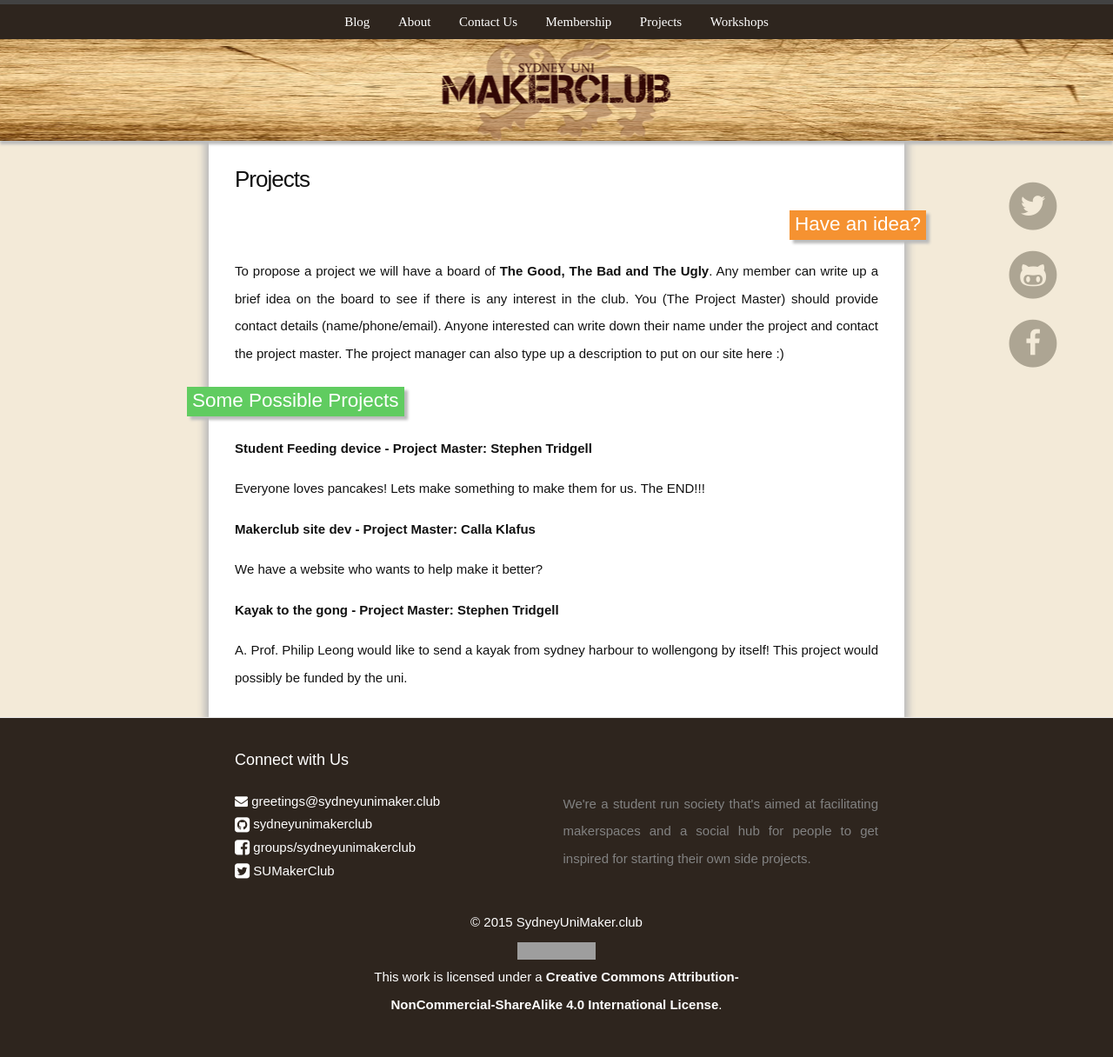
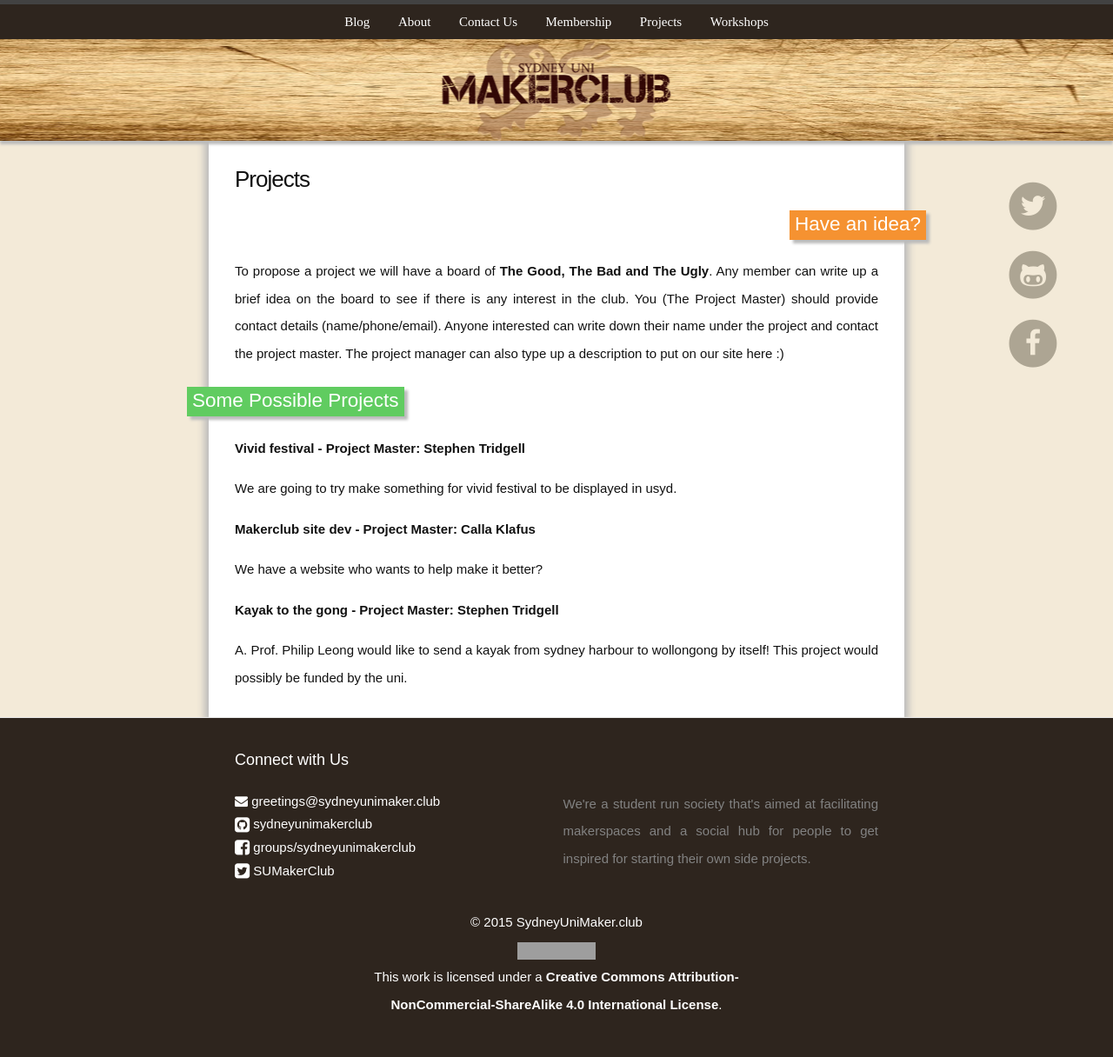
Before and after one commit to sydneyunimakerclub/sydneyunimakerclub.github.io, a Jekyll site: the page built from projects.md, in a window 1280 px wide. Shown: the whole page at 87% size. Built offline with Jekyll 4.4.1, drawn with Linux system fonts in a browser that asks for light colours; nearby versions of some CDN libraries; grey boxes are pictures that could not be loaded.

Commit message:
Added a project signup form link

```diff
--- a/projects.md
+++ b/projects.md
@@ -14,14 +14,32 @@
 Some Possible Projects
 =====================
 
-<b>Student Feeding device - Project Master: Stephen Tridgell</b>
+<b>Vivid festival - Project Master: Stephen Tridgell</b>
 
-Everyone loves pancakes! Lets make something to make them for us. The END!!!
+We are going to try make something for vivid festival to be displayed in usyd.
+
+{% if site.projects_form %}
+<a href="https://{{ site.projects_form }}pancakes">
+  Join the group
+</a>
+{% endif %}
 
 <b>Makerclub site dev - Project Master: Calla Klafus</b>
 
 We have a website who wants to help make it better?
 
+{% if site.projects_form %}
+<a href="https://{{ site.projects_form }}sitedev">
+  Join the group
+</a>
+{% endif %}
+
 <b>Kayak to the gong - Project Master: Stephen Tridgell</b>
 
-A. Prof. Philip Leong would like to send a kayak from sydney harbour to wollengong by itself! This project would possibly be funded by the uni.
+A. Prof. Philip Leong would like to send a kayak from sydney harbour to wollongong by itself! This project would possibly be funded by the uni.
+
+{% if site.projects_form %}
+<a href="https://{{ site.projects_form }}kayak">
+  Join the group
+</a>
+{% endif %}
```
